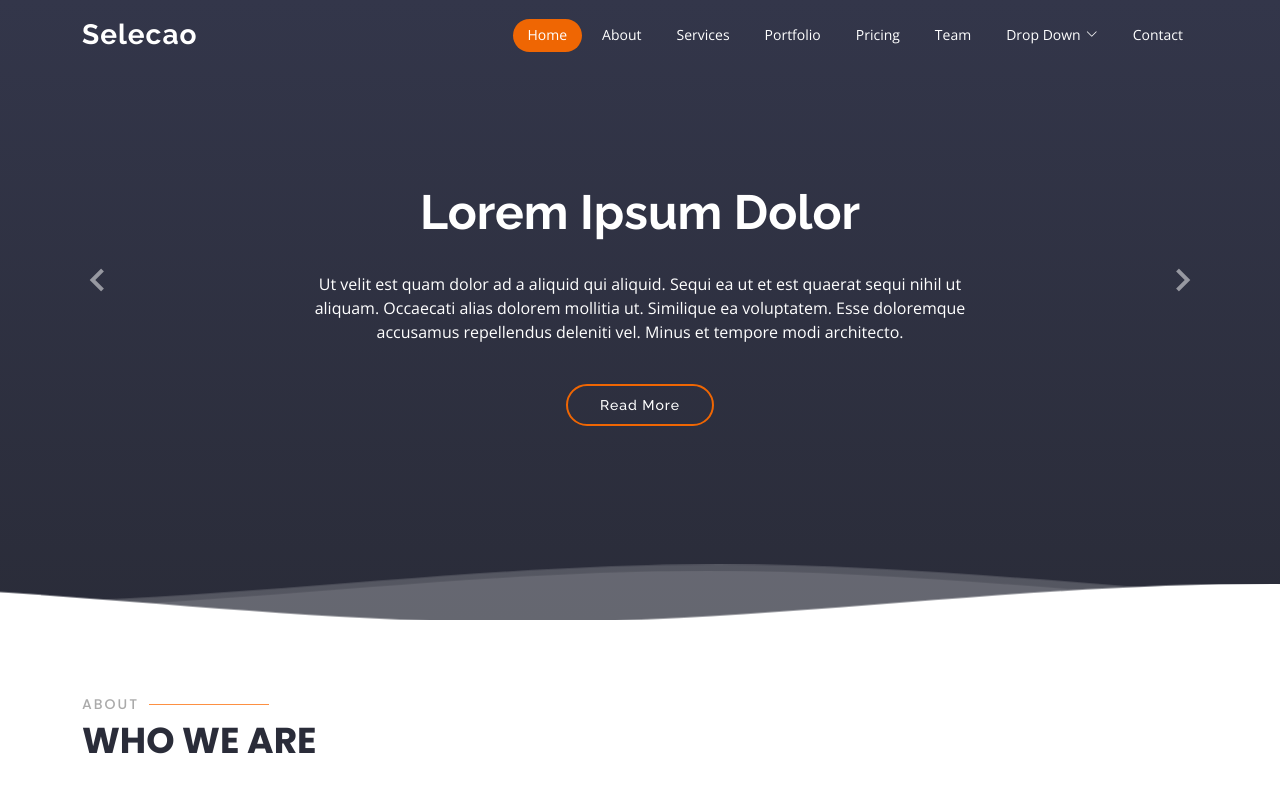
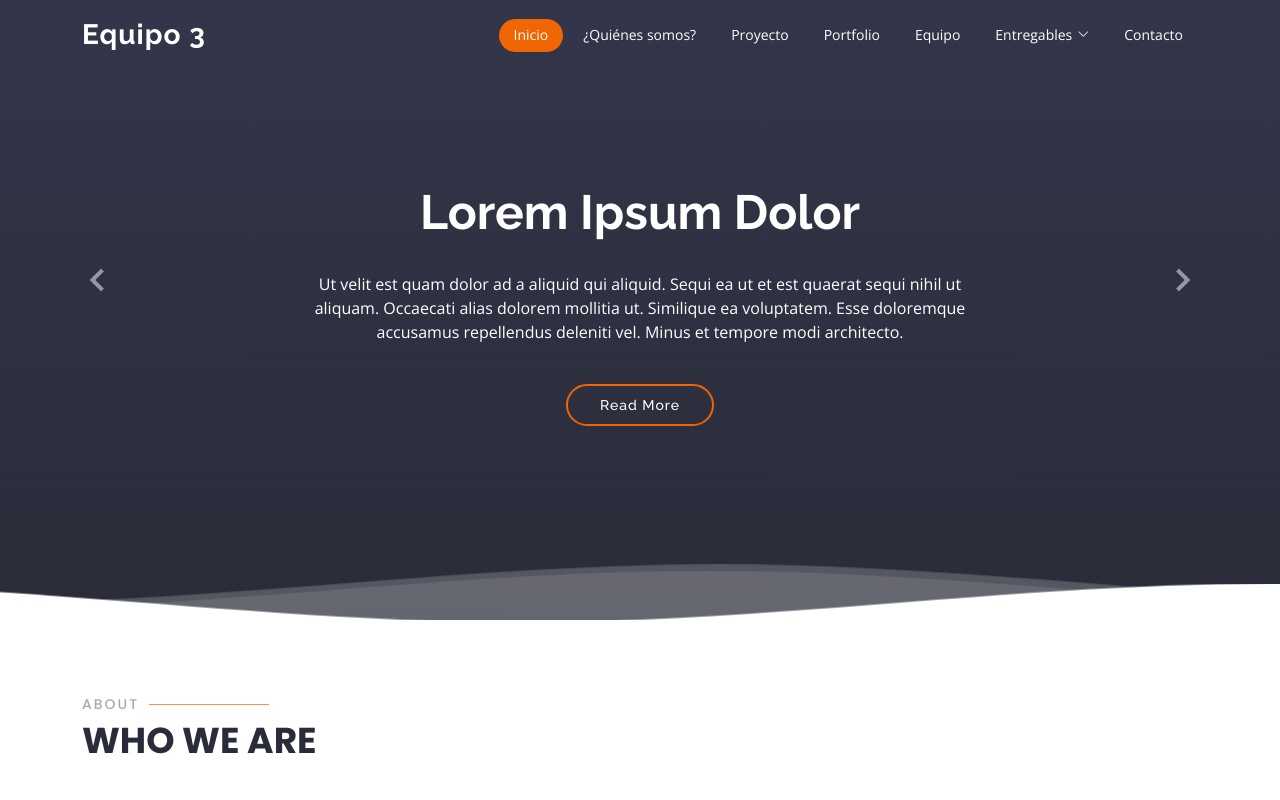
Before and after one commit to equipo3biodiseno/epilepsia, a plain HTML site: page index.html in a window 1280 px wide. Shown: the top 800 px of the page. Drawn offline with nearby package versions, Linux system fonts and the light colour scheme; a web font is replaced by a local one.

Commit message:
Update index.html

```diff
--- a/index.html
+++ b/index.html
@@ -5,7 +5,7 @@
   <meta charset="utf-8">
   <meta content="width=device-width, initial-scale=1.0" name="viewport">
 
-  <title>Selecao Bootstrap Template - Index</title>
+  <title>Epilepsia en niños</title>
   <meta content="" name="description">
   <meta content="" name="keywords">
 
@@ -44,20 +44,19 @@
     <div class="container d-flex align-items-center justify-content-between">
 
       <div class="logo">
-        <h1><a href="index.html">Selecao</a></h1>
+        <h1><a href="index.html">Equipo 3</a></h1>
         <!-- Uncomment below if you prefer to use an image logo -->
         <!-- <a href="index.html"><img src="assets/img/logo.png" alt="" class="img-fluid"></a>-->
       </div>
 
       <nav id="navbar" class="navbar">
         <ul>
-          <li><a class="nav-link scrollto active" href="#hero">Home</a></li>
-          <li><a class="nav-link scrollto" href="#about">About</a></li>
-          <li><a class="nav-link scrollto" href="#services">Services</a></li>
+          <li><a class="nav-link scrollto active" href="#hero">Inicio</a></li>
+          <li><a class="nav-link scrollto" href="#about">¿Quiénes somos?</a></li>
+          <li><a class="nav-link scrollto" href="#services">Proyecto</a></li>
           <li><a class="nav-link scrollto " href="#portfolio">Portfolio</a></li>
-          <li><a class="nav-link scrollto" href="#pricing">Pricing</a></li>
-          <li><a class="nav-link scrollto" href="#team">Team</a></li>
-          <li class="dropdown"><a href="#"><span>Drop Down</span> <i class="bi bi-chevron-down"></i></a>
+          <li><a class="nav-link scrollto" href="#team">Equipo</a></li>
+          <li class="dropdown"><a href="#"><span>Entregables</span> <i class="bi bi-chevron-down"></i></a>
             <ul>
               <li><a href="#">Drop Down 1</a></li>
               <li class="dropdown"><a href="#"><span>Deep Drop Down</span> <i class="bi bi-chevron-right"></i></a>
@@ -74,7 +73,7 @@
               <li><a href="#">Drop Down 4</a></li>
             </ul>
           </li>
-          <li><a class="nav-link scrollto" href="#contact">Contact</a></li>
+          <li><a class="nav-link scrollto" href="#contact">Contacto</a></li>
         </ul>
         <i class="bi bi-list mobile-nav-toggle"></i>
       </nav><!-- .navbar -->
```
